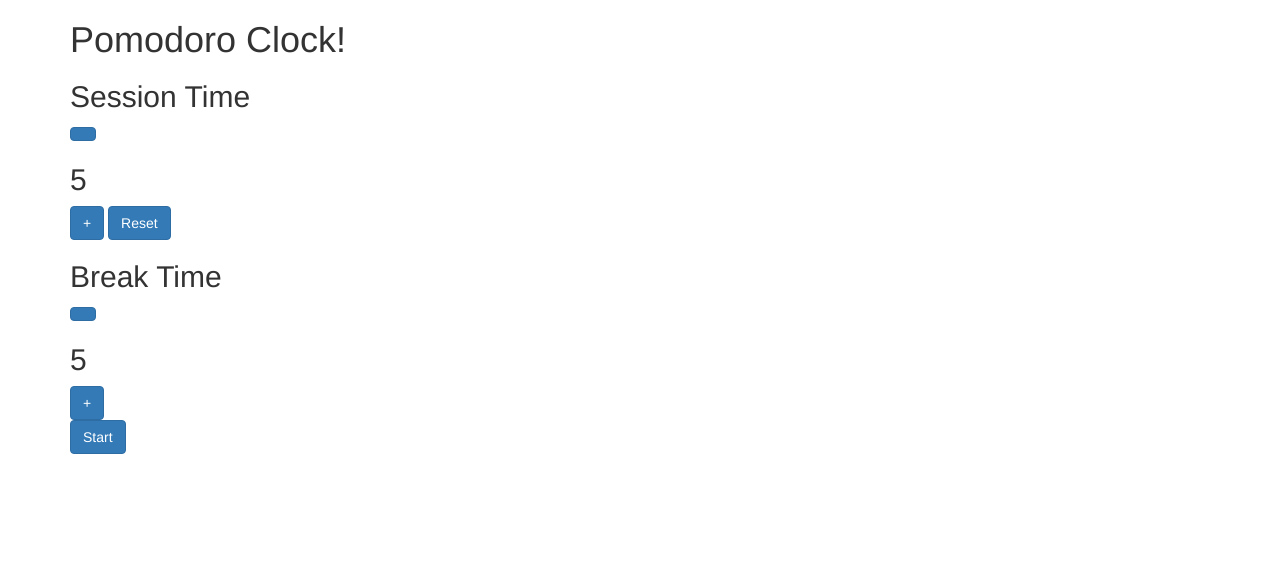
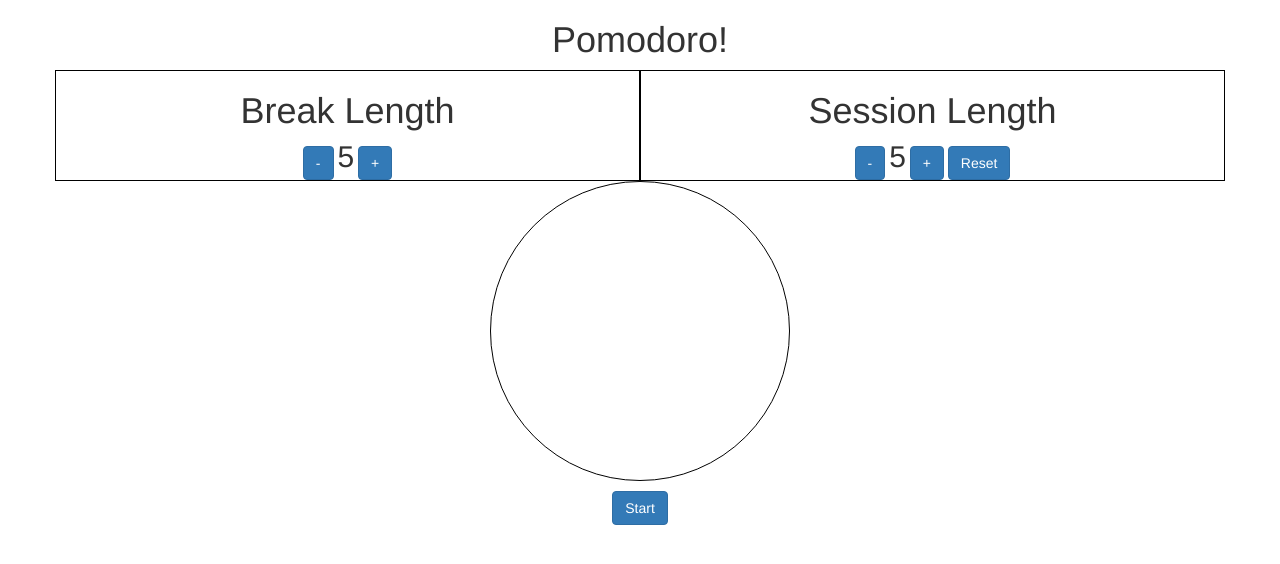
Before and after one commit to wiltrahan/pomodoroClock, a plain HTML site: page index.html in a window 1280 px wide. Drawn offline with nearby package versions, Linux system fonts and the light colour scheme.

Commit message:
start css html

```diff
--- a/index.html
+++ b/index.html
@@ -13,23 +13,35 @@
 </head>
 <body>
 
-<div class="container">
-  <h1>Pomodoro Clock!</h1>
+<div class="container text-center">
+  <h1>Pomodoro!</h1>
 
-  <div id="timer">
-    <h2 id="sessionTime">Session Time</h2>
-    <a href="#" class="btn btn-primary" id="sub5Session"></a>
-    <h2 id="sessionNum">5</h2>
-    <a href="#" class="btn btn-primary" id="add5Session">+</a>
-    <a href="#" class="btn btn-primary" id="reset">Reset</a>
+  <div class="row">
+    <div id="break" class="col-md-6">
+      <h1 id="breakTime">Break Length</h1>
+      <a href="#" class="btn btn-primary" id="sub5Break">-</a>
+      <h2 id="breakNum">5</h2>
+      <a href="#" class="btn btn-primary" id="add5Break">+</a>
+    </div>
+
+    <!-- <div id="triangle" class="col-md-4"></div> -->
+
+    <div id="timer" class="col-md-6">
+      <h1 id="sessionTime">Session Length</h1>
+      <a href="#" class="btn btn-primary" id="sub5Session">-</a>
+      <h2 id="sessionNum">5</h2>
+      <a href="#" class="btn btn-primary" id="add5Session">+</a>
+      <a href="#" class="btn btn-primary" id="reset">Reset</a>
+    </div>
   </div>
 
-  <div id="break">
-    <h2 id="breakTime">Break Time</h2>
-    <a href="#" class="btn btn-primary" id="sub5Break"></a>
-    <h2 id="breakNum">5</h2>
-    <a href="#" class="btn btn-primary" id="add5Break">+</a>
+  <div class="row">
+    <div id="clock">
+      <!-- <p class="text-center">20:00</p> -->
+    </div>
   </div>
+
+
   <a href="#" class="btn btn-primary" id="start">Start</a>
 </div>
 
--- a/style.css
+++ b/style.css
@@ -0,0 +1,24 @@
+h2 {
+  display: inline;
+}
+
+#start {
+  margin: 10px;
+}
+
+#break {
+  border: 1px solid black;
+}
+#timer {
+  border: 1px solid black;
+}
+#clock{
+  width: 300px;
+  height: 300px;
+  background: transparent;
+  border-radius: 250px;
+  border: 1px solid black;
+  margin-top: 30px;
+  margin: 0 auto;
+  padding-top: 50px;
+}
```
